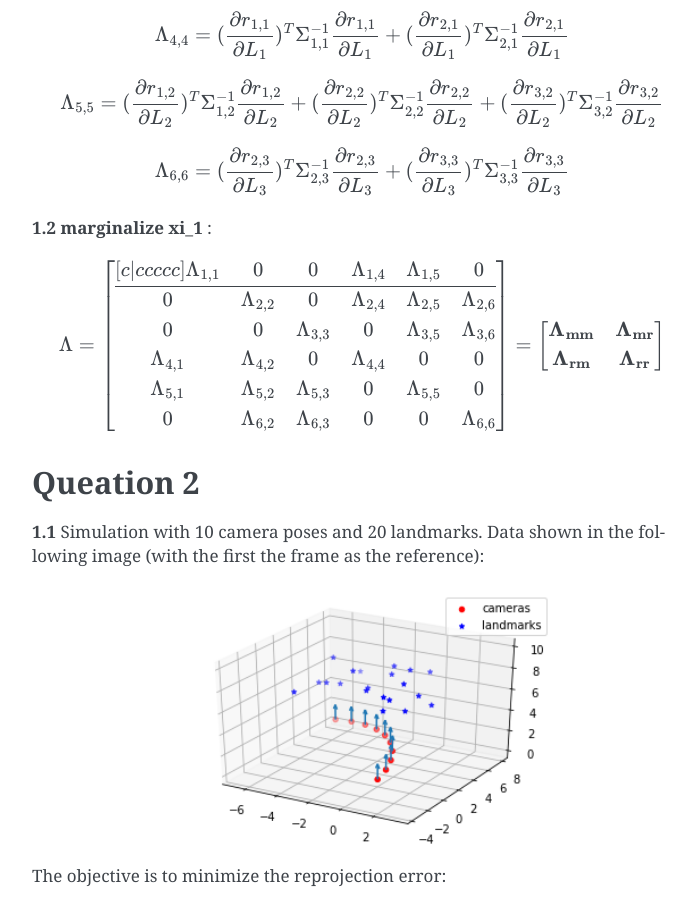
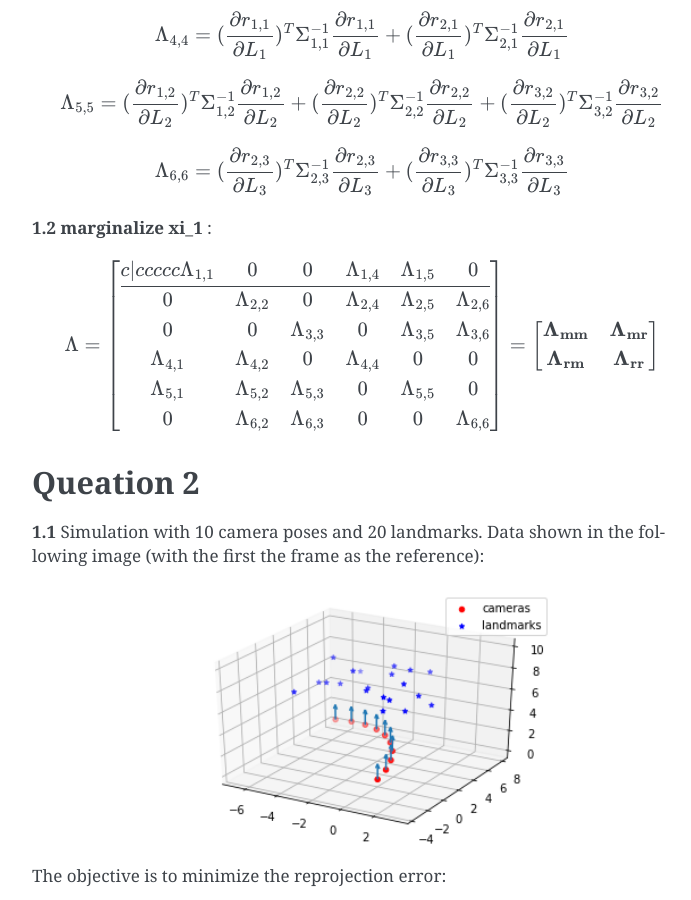
Before and after one commit to gggliuye/VIO, a Sphinx documentation site: the page built from docs/deepblue/VIO.rst, in a window 1280 px wide and 900 px high, scrolled down 2426 px. Shown: the whole window, without its empty margins (388-1079 px from the left). Built offline with Sphinx 7.4.7, drawn with Linux system fonts in a browser that asks for light colours.

Commit message:
Update VIO.rst

```diff
--- a/docs/deepblue/VIO.rst
+++ b/docs/deepblue/VIO.rst
@@ -119,7 +119,7 @@ With the expression of the non linear problem :
 **1.2 marginalize xi_1** :
 
 .. math::
-   \Lambda = \begin{bmatrix}[c|ccccc]
+   \Lambda = \begin{bmatrix}{c|ccccc}
    \Lambda_{1,1} & 0 & 0 & \Lambda_{1,4} &  \Lambda_{1,5} & 0 \\ \hline
     0 & \Lambda_{2,2} & 0 &  \Lambda_{2,4} &  \Lambda_{2,5} &  \Lambda_{2,6} \\
     0 & 0 & \Lambda_{3,3} & 0 &  \Lambda_{3,5} &  \Lambda_{3,6} \\
```
